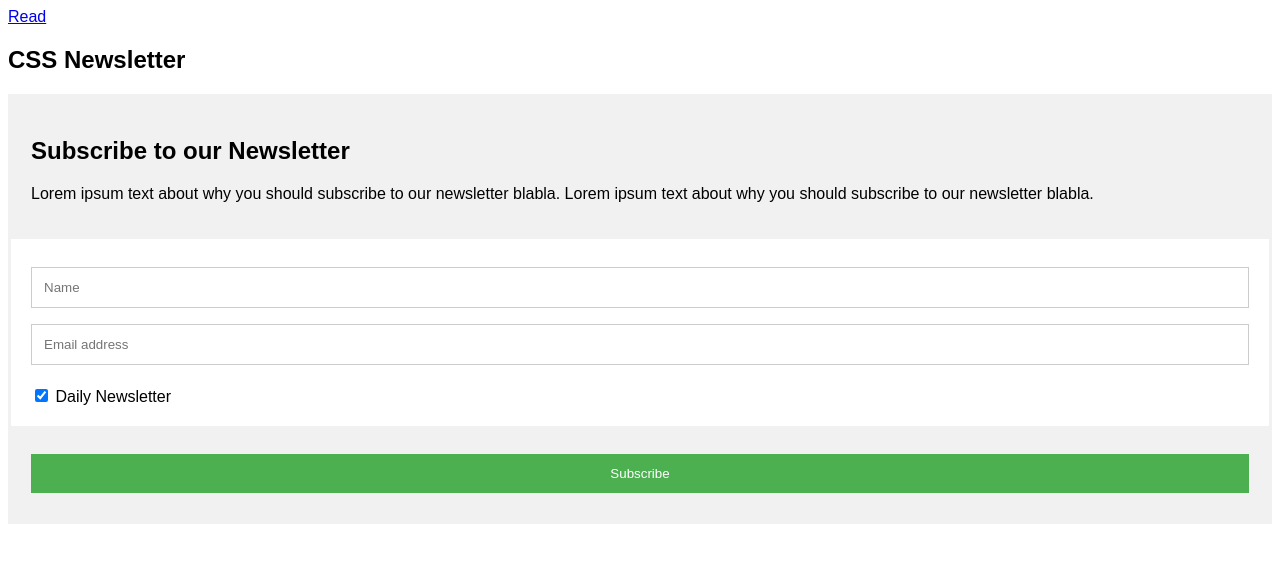
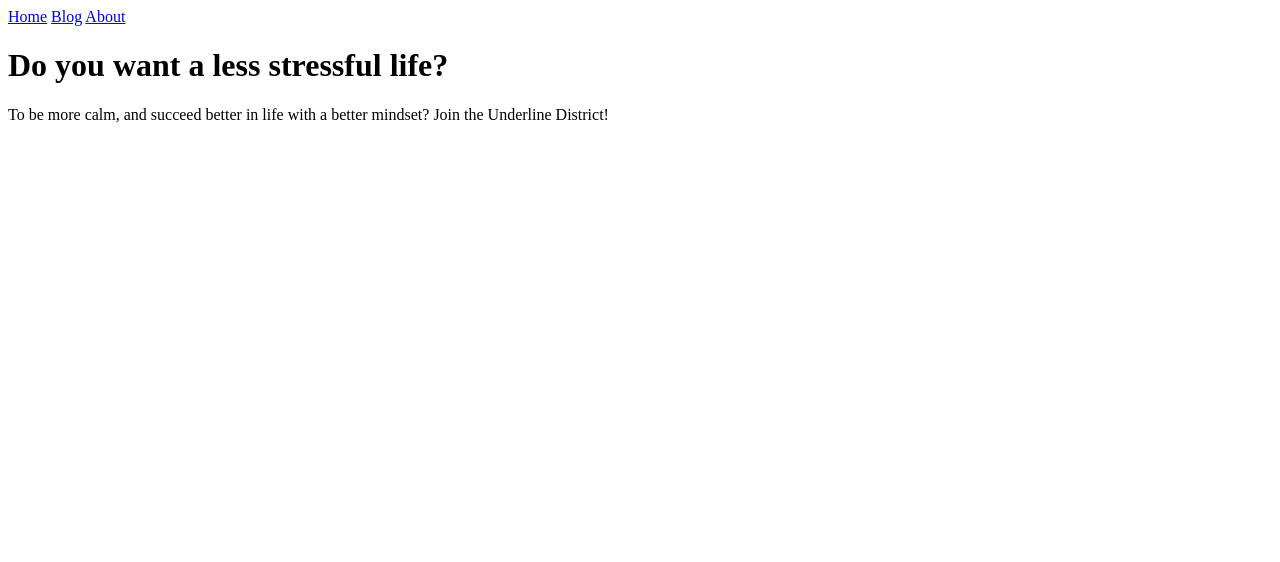
Before and after one commit to Bysodas/Bysodas.github.io, a plain HTML site: page index.html in a window 1280 px wide. Drawn offline with Linux system fonts and the light colour scheme.

Commit message:
Update index.html

```diff
--- a/index.html
+++ b/index.html
@@ -1,61 +1,14 @@
 <!DOCTYPE html>
 <html>
-<style>
-body {font-family: Arial, Helvetica, sans-serif;}
+<body>
+  <a href=#>Home</a>
+  <a href="README.html">Blog</a>
+  <a href=#>About</a>
 
-form {
-  border: 3px solid #f1f1f1;
-  font-family: Arial;
-}
+<h1>Do you want a less stressful life?</h1>
 
-.container {
-  padding: 20px;
-  background-color: #f1f1f1;
-}
+ <p>To be more calm, and succeed better in life with a better mindset?
+   Join the Underline District! </p>
 
-input[type=text], input[type=submit] {
-  width: 100%;
-  padding: 12px;
-  margin: 8px 0;
-  display: inline-block;
-  border: 1px solid #ccc;
-  box-sizing: border-box;
-}
-
-input[type=checkbox] {
-  margin-top: 16px;
-}
-
-input[type=submit] {
-  background-color: #4CAF50;
-  color: white;
-  border: none;
-}
-
-input[type=submit]:hover {
-  opacity: 0.8;
-}
-</style>
-<body>
-  <a href="README.html">Read</a>
-<h2>CSS Newsletter</h2>
-
-<form action="/action_page.php">
-  <div class="container">
-    <h2>Subscribe to our Newsletter</h2>
-    <p>Lorem ipsum text about why you should subscribe to our newsletter blabla. Lorem ipsum text about why you should subscribe to our newsletter blabla.</p>
-  </div>
-
-  <div class="container" style="background-color:white">
-    <input type="text" placeholder="Name" name="name" required>
-    <input type="text" placeholder="Email address" name="mail" required>
-    <label>
-      <input type="checkbox" checked="checked" name="subscribe"> Daily Newsletter
-    </label>
-  </div>
-  <div class="container">
-    <input type="submit" value="Subscribe">
-  </div>
-</form>
 </body>
 </html>
```
